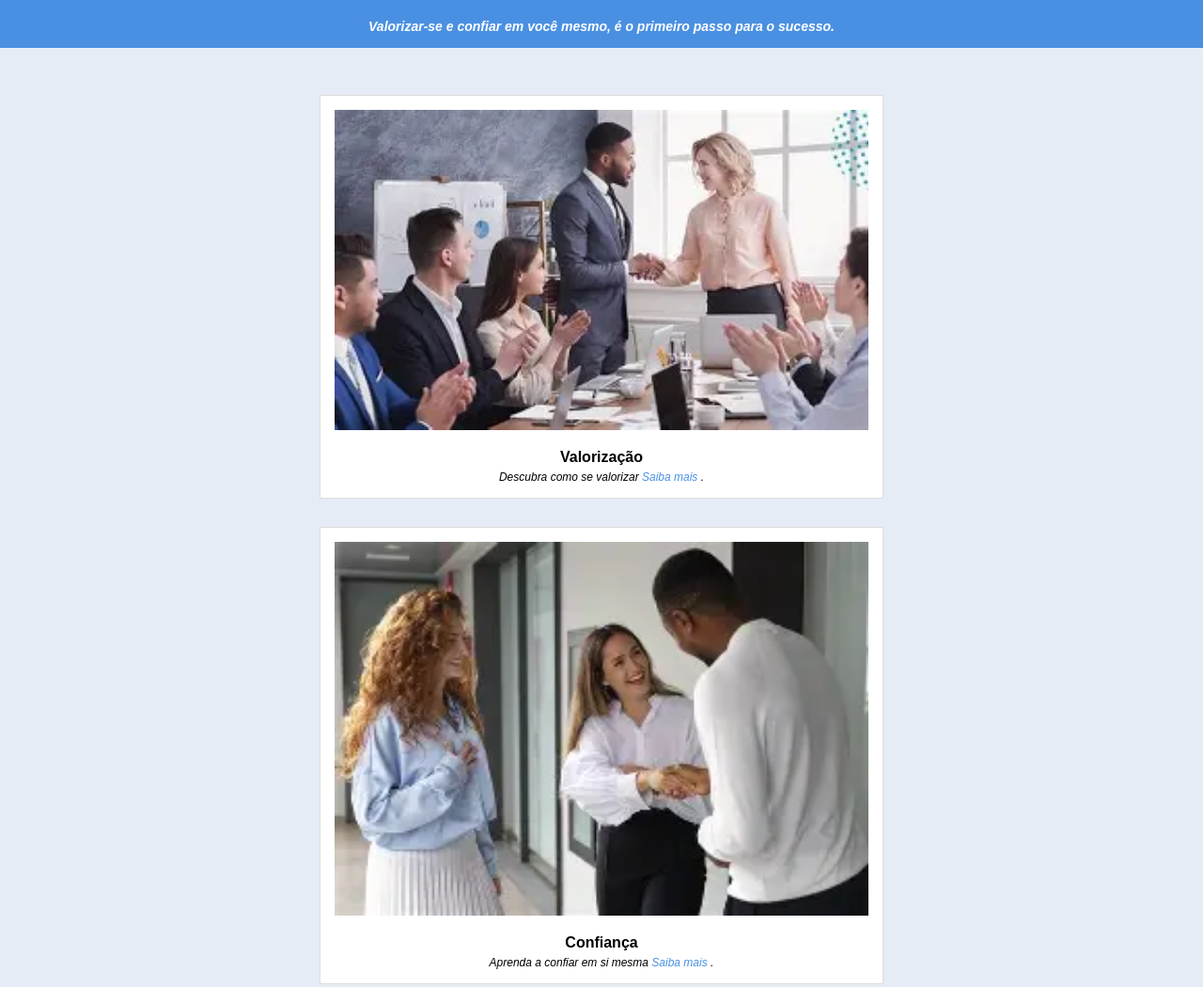
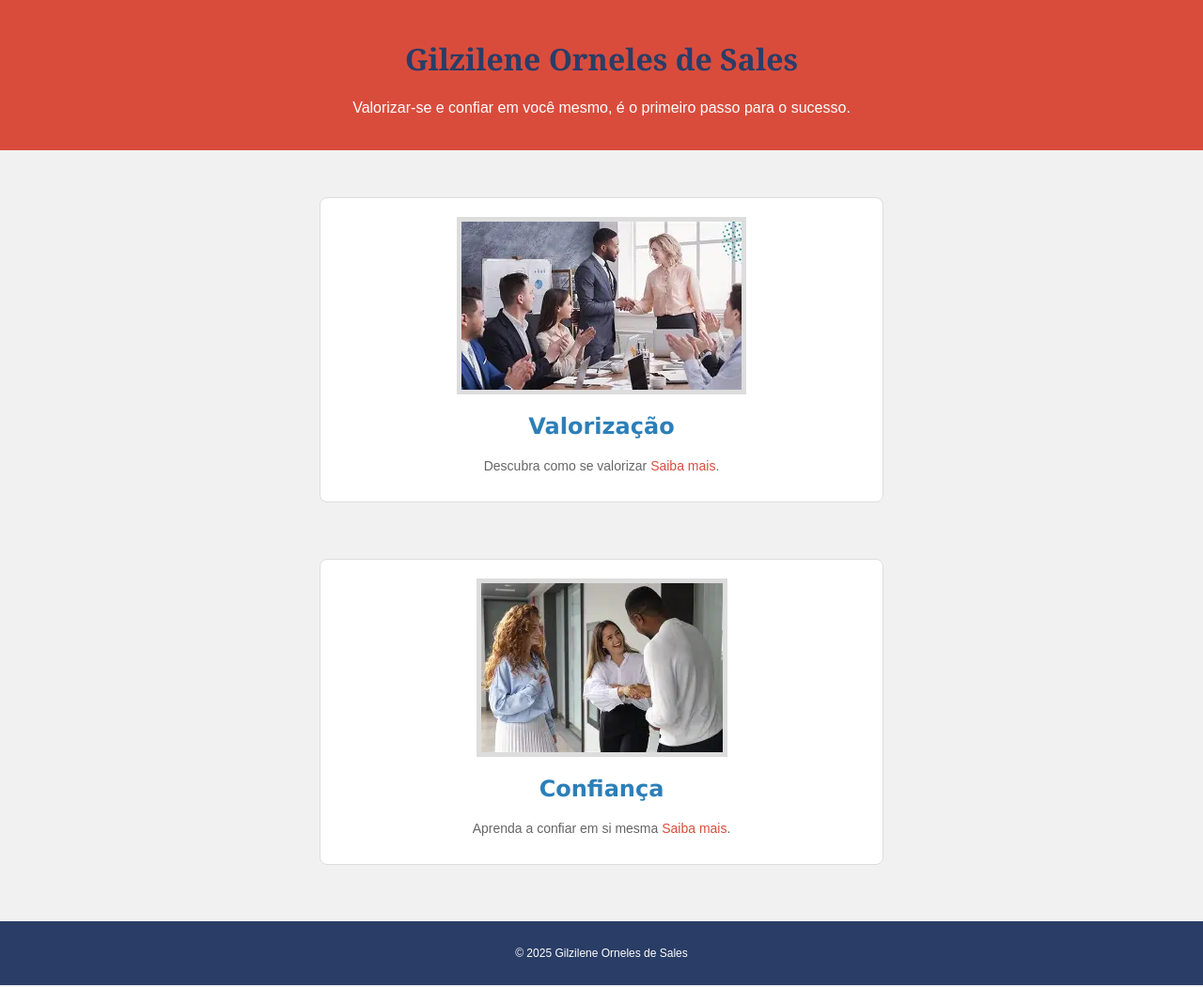
Before and after one commit to Gilzilene20/Atividade-n-7, a plain HTML site: page index.html in a window 1280 px wide. Shown: the top 1051 px of the page at 94% size. Drawn offline with Linux system fonts and the light colour scheme.

Commit message:
Meu código

```diff
--- a/css/estilo.css
+++ b/css/estilo.css
@@ -1,30 +1,38 @@
+/* 1. 4 cores diferentes */
 body {
   margin: 0;
   padding: 0;
-  font-family: Arial, sans-serif;
-  background-color: #e6ecf5; /* fundo geral cinza-claro */
+  font-family: 'Arial', sans-serif;
+  background-color: #f1f1f1; /* cor de fundo geral */
   text-align: center;
+  color: #333; /* cor padrão do texto */
+}
+
+/* 2. Utilização de classe e id */
+#topo {
+  font-family: 'Georgia', serif;
+  color: #2a3d66; /* Cor azul-escuro */
 }
 
 header {
-  background-color: #4a90e2; /* azul topo */
+  background-color: #d94c3c; /* Cor do topo: vermelho */
   color: white;
-  padding: 15px 0;
+  padding: 20px 0;
 }
 
-header h1 {
-  margin: 0;
-  font-size: 20px;
+/* 3. Pseudo-classe :hover */
+header h1:hover {
+  color: #ffcc00; /* cor amarela ao passar o mouse */
+  cursor: pointer;
 }
 
-header p {
-  margin: 5px 0 0 0;
-  font-size: 14px;
-  font-style: italic;
+header p:hover {
+  font-style: normal;
 }
 
-main {
-  padding: 20px 0;
+h2 {
+  font-family: 'Verdana', sans-serif;
+  color: #2c7fb8; /* Cor azul claro para os títulos */
 }
 
 section {
@@ -33,40 +41,52 @@ section {
   width: 80%;
   max-width: 600px;
   margin: 30px auto;
-  padding: 5px;
+  padding: 20px;
+  box-sizing: border-box;
+  border-radius: 8px;
+}
+
+/* 4. Imagens com tamanho adequado */
+section img {
+  max-width: 100%;
+  height: auto;
+  display: block;
+  margin: 0 auto;
+  border: 5px solid #ddd; /* borda leve ao redor da imagem */
   box-sizing: border-box;
 }
 
-section img {
-  width: 100%;
-  display: block;
-  border: 10px solid white; /* borda branca ao redor da imagem */
-  box-sizing: border-box;
-}
-
-section h2 {
-  margin: 10px 0 5px 0;
-  font-size: 16px;
-}
-
+/* 5. Fontes de texto diferentes */
 section p {
+  font-family: 'Arial', sans-serif;
+  font-size: 14px;
+  color: #666;
   margin: 0 0 10px 0;
-  font-size: 12px;
-  font-style: italic;
 }
 
 section p a {
-  color: #4a90e2;
+  color: #d94c3c;
   text-decoration: none;
 }
 
 section p a:hover {
   text-decoration: underline;
+  color: #ffcc00; /* Cor amarela no hover */
+}
+
+/* 6. Centralizando o conteúdo */
+main {
+  display: flex;
+  justify-content: center;
+  align-items: center;
+  flex-direction: column;
+  margin-top: 20px;
 }
 
 footer {
   margin-top: 30px;
-  padding: 10px 0;
+  padding: 15px 0;
   font-size: 12px;
-  color: #333;
+  background-color: #2a3d66; /* Cor de fundo do rodapé */
+  color: white;
 }
--- a/index.html
+++ b/index.html
@@ -9,23 +9,23 @@
 
 <body>
   <header>
-    <h1 id="topo" Gilzilene Orneles de Sales </h1>
-    <p> Valorizar-se e confiar em você mesmo, é o primeiro passo para o sucesso. </p>
+    <h1 id="topo">Gilzilene Orneles de Sales</h1>
+    <p>Valorizar-se e confiar em você mesmo, é o primeiro passo para o sucesso.</p>
   </header>
   <main>
     <section>
       <img src="feat1.jpg" alt="Primeiro">
-      <h2> Valorização </h2>
-      <p> Descubra como se valorizar <a href="https://en.wikipedia.org/wiki/Valorisation" target="_blank"> Saiba mais </a>.  </p>
+      <h2>Valorização</h2>
+      <p>Descubra como se valorizar <a href="https://en.wikipedia.org/wiki/Valorisation" target="_blank">Saiba mais</a>.</p>
     </section>
     <section>
       <img src="feat2.jpg" alt="Segundo">
-      <h2> Confiança </h2>
-      <p> Aprenda a confiar em si mesma <a href="https://pt.wikipedia.org/wiki/Confian%C3%A7a" target="_blank"> Saiba mais </a>.</p>
+      <h2>Confiança</h2>
+      <p>Aprenda a confiar em si mesma <a href="https://pt.wikipedia.org/wiki/Confian%C3%A7a" target="_blank">Saiba mais</a>.</p>
     </section>
   </main>
   <footer>
-    <p>&copy; 2025 Gilzilene Orneles de Sales </p>
+    <p>&copy; 2025 Gilzilene Orneles de Sales</p>
   </footer>
 </body>
 
```
